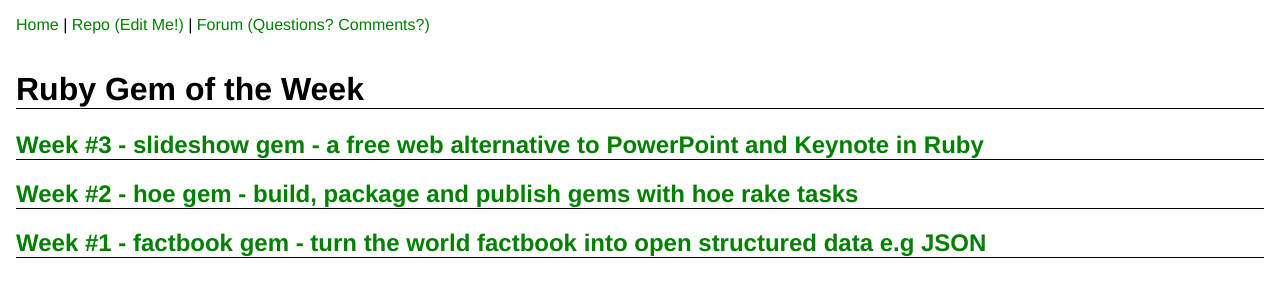
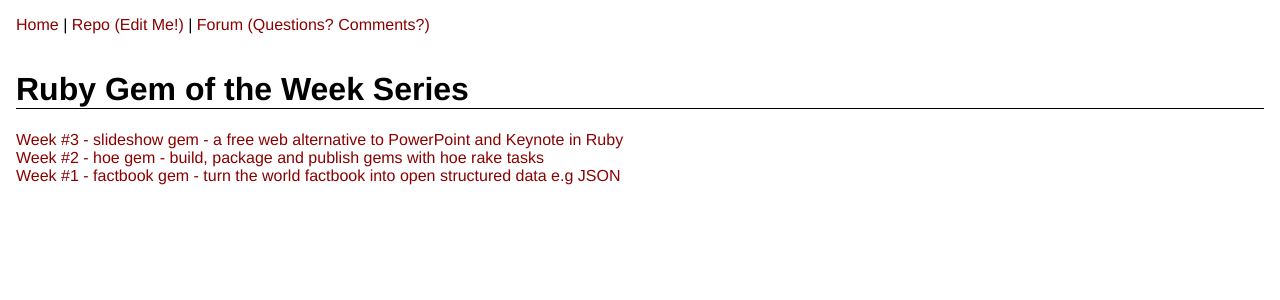
Before and after one commit to planetruby/gems, a Jekyll site: the page built from index.html, in a window 1280 px wide. Shown: the top 300 px of the page. Built offline with Jekyll 4.4.1, drawn with Linux system fonts in a browser that asks for light colours.

Commit message:
up styles

```diff
--- a/css/ruby.css
+++ b/css/ruby.css
@@ -47,12 +47,12 @@
 }
 
 a, a:visited {
-  color: green;
+  color: #8b0000; /* dark red/ruby */
   text-decoration: none;
 }
 
 a:hover {
-  border-bottom: 2px dotted green;
+  border-bottom: 2px dotted #8b0000; /* dark red/ruby */
   background-color: yellow;
 }
 
@@ -61,7 +61,7 @@
 }
 
 #nav a:hover {
-  border-bottom: 2px dotted yellow;
+  border-bottom: 2px dotted #8b0000; /* dark red/ruby */
 }
 
 
--- a/index.html
+++ b/index.html
@@ -1,6 +1,6 @@
 ---
 layout: default
-title: Ruby Gem of the Week
+title: Ruby Gem of the Week Series
 ---
 
 <h1>{{ page.title }}</h1>
@@ -17,7 +17,7 @@
 <div class='post'>
   <header class='post-header'>
     <a href="{{ site.url }}{{ post.url }}">
-      <h2 class='post-title'>{{ post.title }}</h2>
+      <span class='post-title'>{{ post.title }}</span>
     </a>
     <!--
       <p class='post-meta'>{{ post.date | date: "%b %-d, %Y" }}</p>
```
